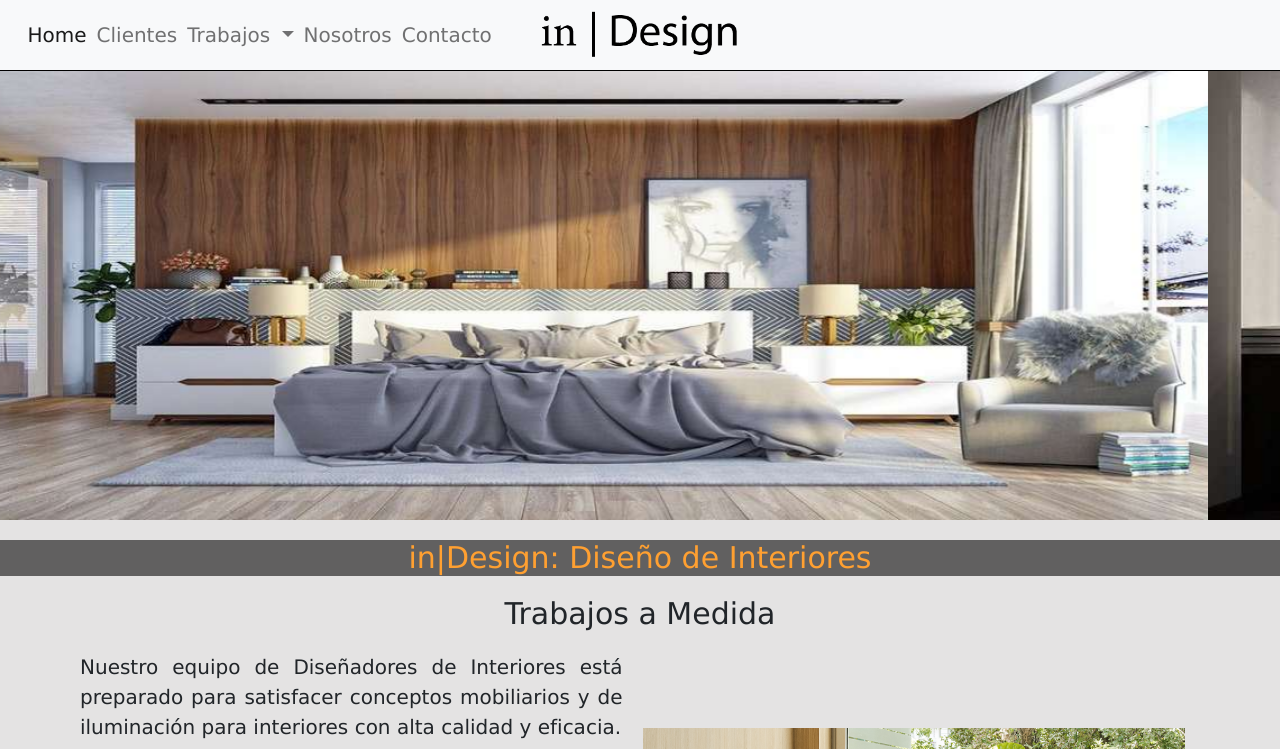
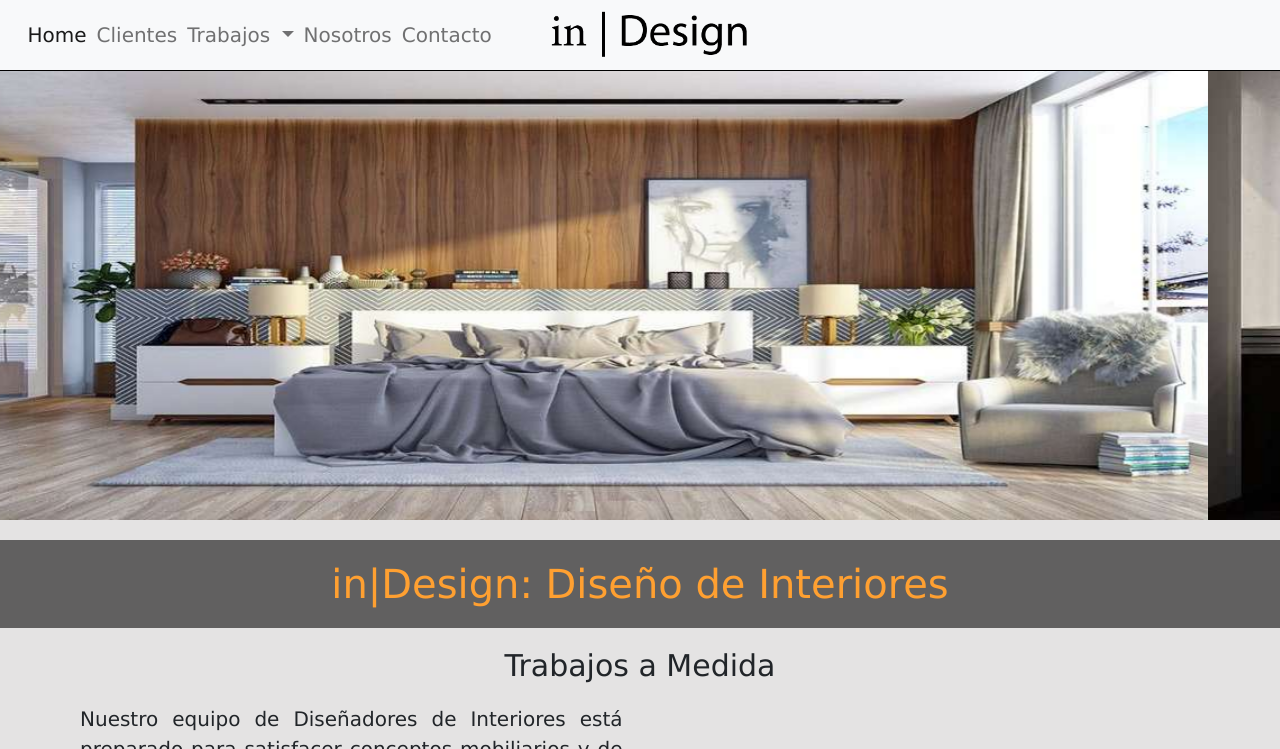
Before and after one commit to JulianP14/coderhouse01, a website: page index.html in a window 1280 px wide. Shown: the top 749 px of the page. Drawn offline with nearby package versions, Linux system fonts and the light colour scheme.

Commit message:
navbar arreglado

```diff
--- a/src/sass/home.scss
+++ b/src/sass/home.scss
@@ -117,7 +117,7 @@ h1, h2, h3, p {
 
 /*               MEDIAS QUERIES                */
 
-@media (min-width:576px){
+@media (min-width:480px){
     .container__grid{
         display: grid;
         grid-template-columns: repeat(3, 1fr);
@@ -142,9 +142,23 @@ h1, h2, h3, p {
             font-size: 1.5rem;
         }
     }
+    .titulo{
+        h1{
+            font-size: 3rem;
+            padding: 1.5rem;
+        }
+    }
+    .navbar-brand{
+        width: 100%;
+        display: flex;
+        flex-direction: column;
+        align-items: flex-end;
+        padding-right: 3rem;
+    }
 }
 
 @media (min-width:768px){
+
     .container__div__div{
         display: flex;
         flex-direction: column;
@@ -170,7 +184,8 @@ h1, h2, h3, p {
     }
     .titulo{
         h1{
-            font-size: 3rem;
+            font-size: 4rem;
+            padding: 2rem;
         }
     }
     .container__grid{
@@ -228,6 +243,13 @@ h1, h2, h3, p {
     .titulo{
         font-size: 5rem;
     }
+    .navbar-brand{
+        width: 100%;
+        display: flex;
+        flex-direction: column;
+        align-items: center;
+        padding-left: 5rem;
+    }
 }
 
 
```
Also changed, not shown: cssbt/bootstrap.css, src/css/home.css, 1 other file.
